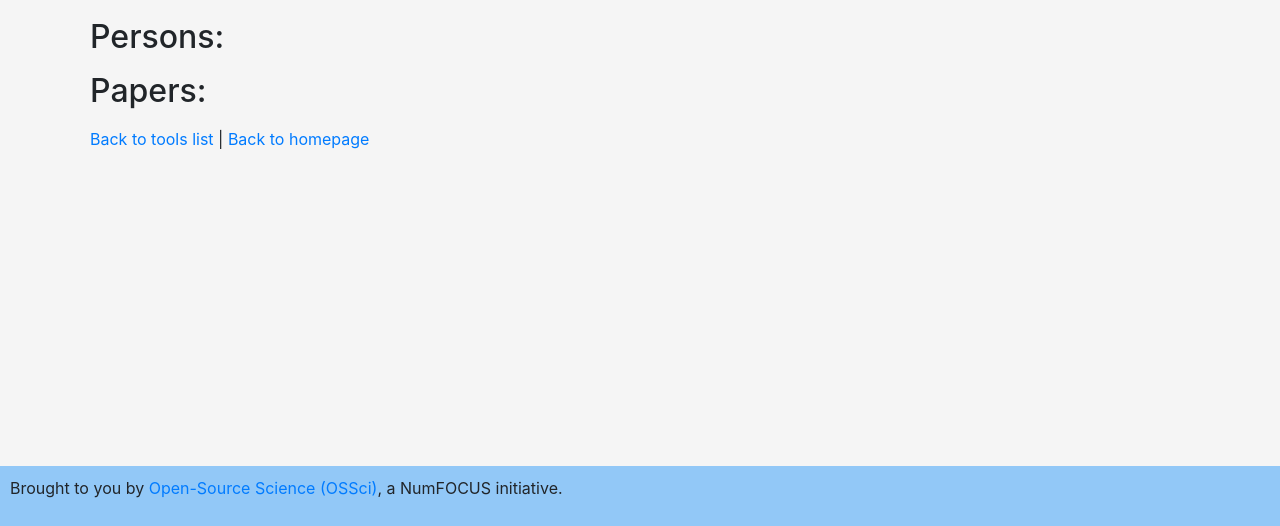
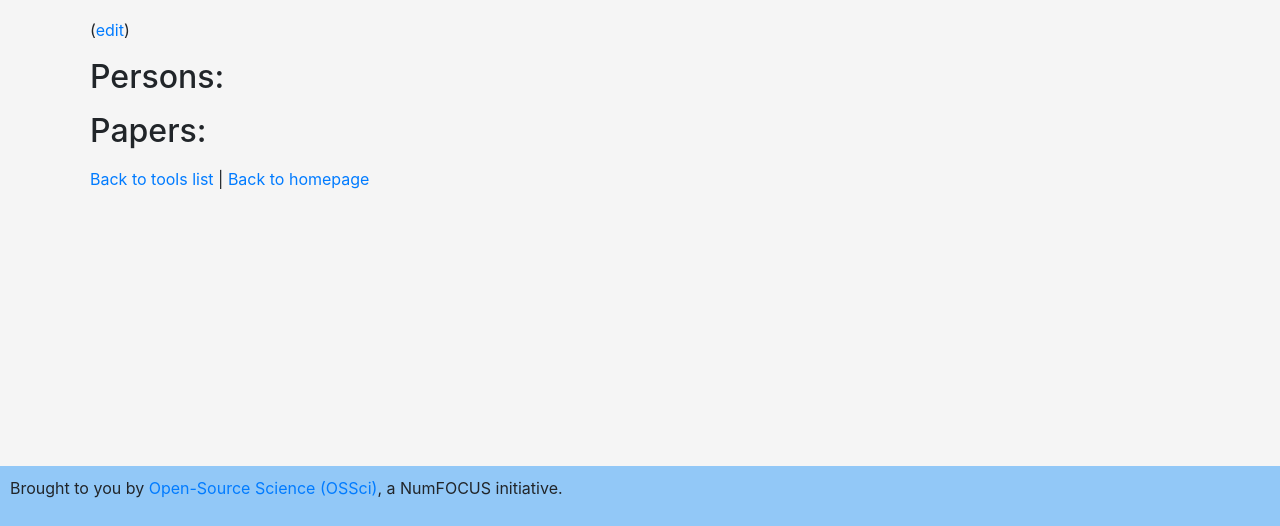
Before and after one commit to planspark/ossci-kate, a Flask app: template templates/tool_detail.html in a window 1280 px wide. Shown: the part 274-800 px from the top of the page. Run offline with Flask 3, Linux system fonts and the light colour scheme; the template is opened without the code that fills it, so the values that code supplies are empty; some libraries are stand-ins or nearby versions.

Commit message:
add edit option

```diff
--- a/templates/article_detail.html
+++ b/templates/article_detail.html
@@ -6,6 +6,8 @@
 <p><strong>Title:</strong> {{ article.title }}</p>
 <p><strong>Description:</strong> {{ article.description }}</p>
 <p><strong>URL:</strong> <a href="{{ article.url }}">{{ article.url }}</a></p>
+
+<p>(<a href="">edit</a>)</p>
 
 <h2>Authors:</h2>
 <ul>
--- a/templates/person_detail.html
+++ b/templates/person_detail.html
@@ -6,6 +6,9 @@
 <p><strong>Name:</strong> {{ person.name }}</p>
 <p><strong>Description:</strong> {{ person.description }}</p>
 <p><strong>URL:</strong> <a href="{{ person.url }}">{{ person.url }}</a></p>
+
+<p>(<a href="">edit</a>)</p>
+
 <h2>Packages:</h2>
 <ul>
     {% for package in person.packages %}
--- a/templates/tool_detail.html
+++ b/templates/tool_detail.html
@@ -6,6 +6,8 @@
 <p><strong>Name:</strong> {{ tool.name }}</p>
 <p><strong>Description:</strong> {{ tool.description }}</p>
 <p><strong>URL:</strong> <a href="{{ tool.url }}">{{ tool.url }}</a></p>
+
+<p>(<a href="">edit</a>)</p>
 
 <h2>Persons:</h2>
 <ul>
```
